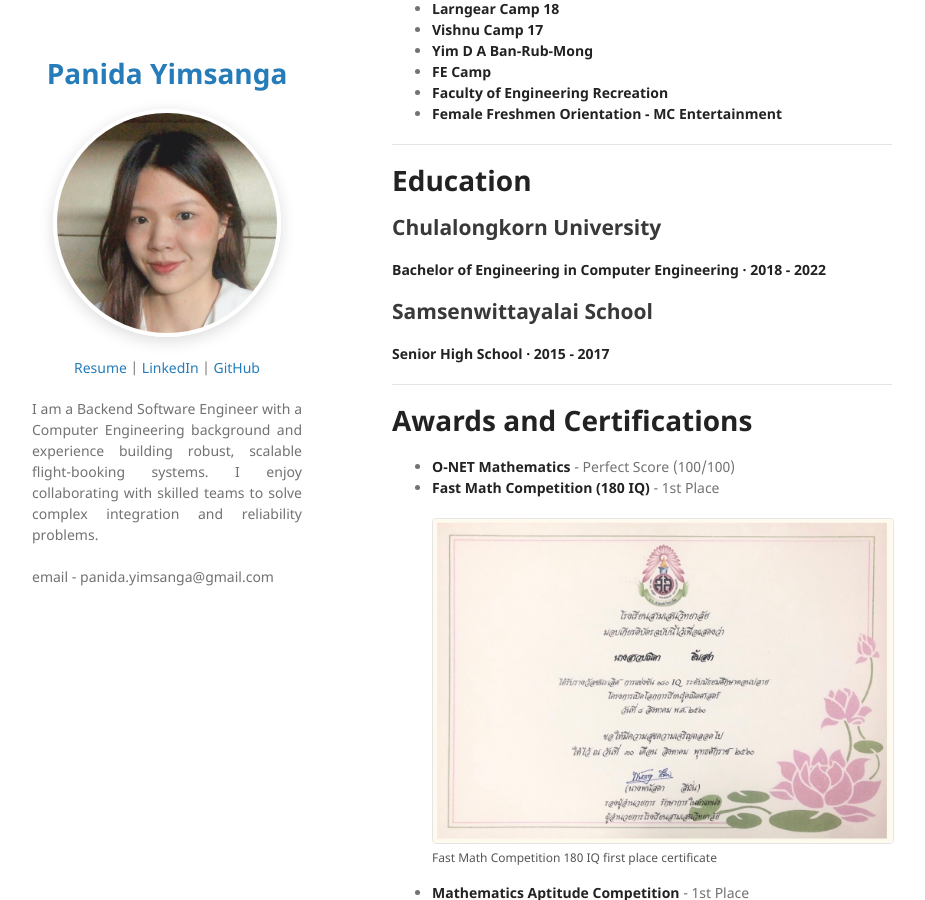
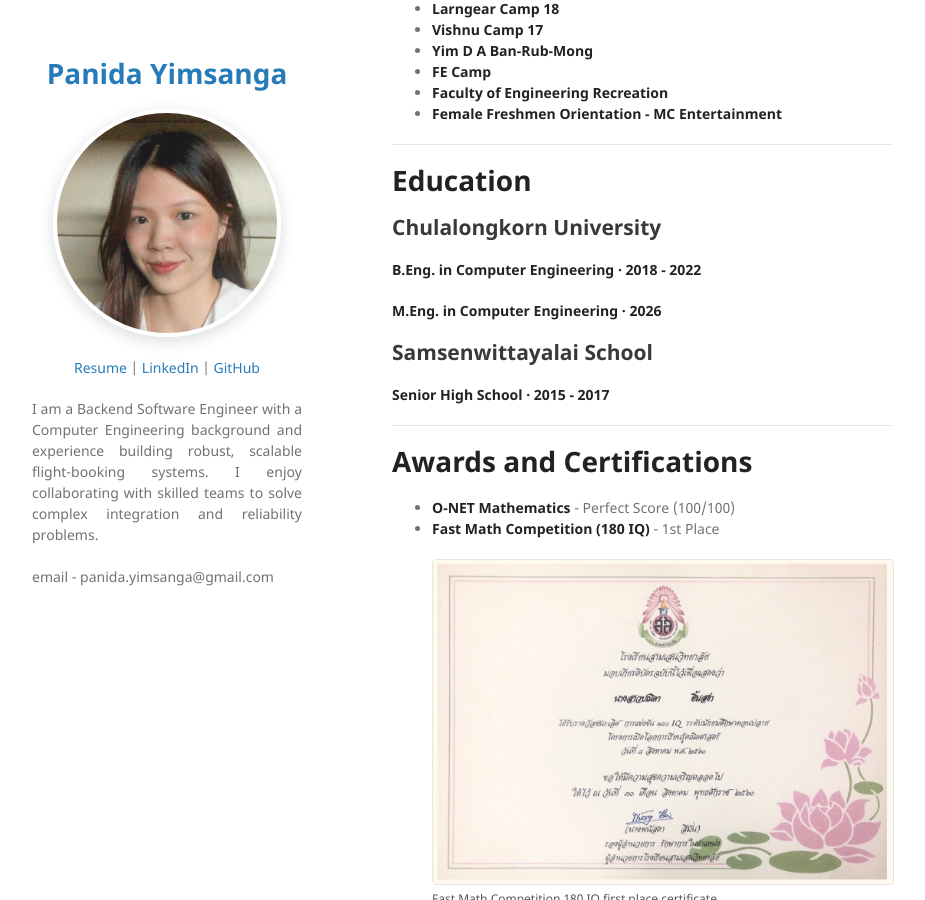
Before and after one commit to sarasix/sarasix.github.io, a Jekyll site: the page built from index.md, in a window 1280 px wide and 900 px high, scrolled down 4227 px. Shown: the whole window, without its empty margins (178-1103 px from the left). Built offline with Jekyll 4.4.1, drawn with Linux system fonts in a browser that asks for light colours; our own code applies the rules of GitHub Pages for plain Markdown files.

Commit message:
Update Chulalongkorn education

```diff
--- a/index.md
+++ b/index.md
@@ -153,7 +153,9 @@ Developed image-processing and game-AI projects, including a bacteria detection
 
 ## Chulalongkorn University
 
-**Bachelor of Engineering in Computer Engineering · 2018 - 2022**
+**B.Eng. in Computer Engineering · 2018 - 2022**
+
+**M.Eng. in Computer Engineering · 2026**
 
 ## Samsenwittayalai School
 
```
